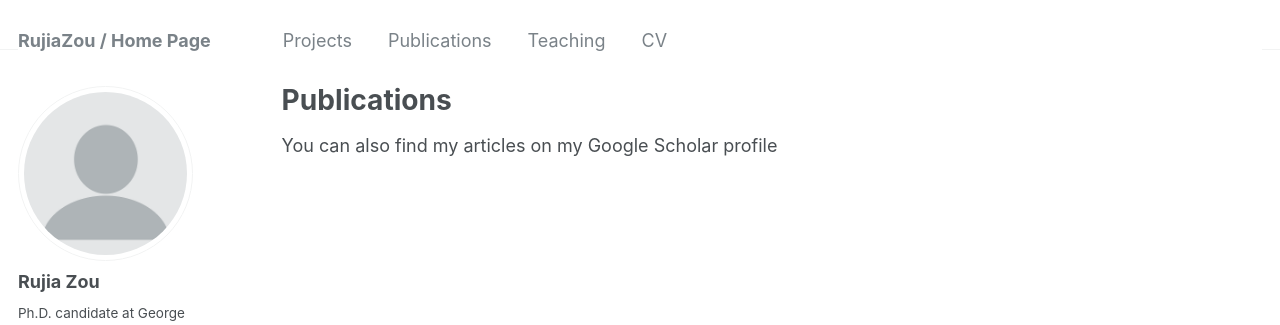
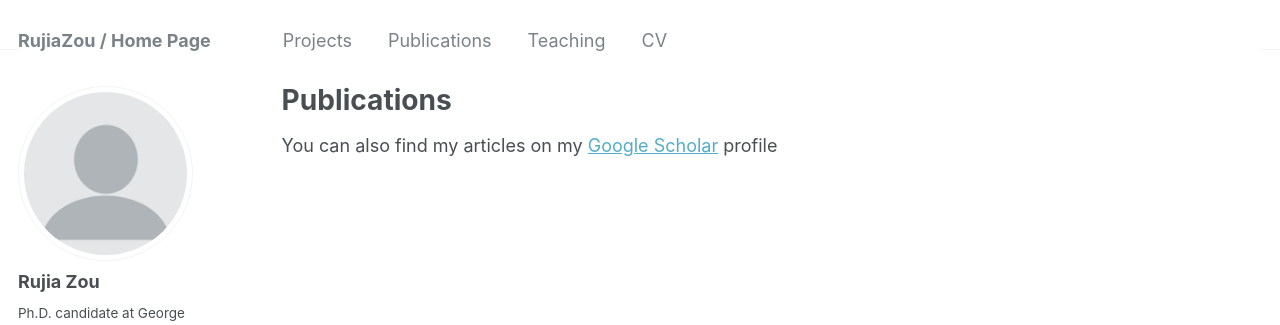
Before and after one commit to RujiaZou/RujiaZou.github.io, a Jekyll site: the page built from _pages/publications.md, in a window 1280 px wide. Shown: the top 325 px of the page. Built offline with Jekyll 4.4.1, drawn with Linux system fonts in a browser that asks for light colours; some web fonts are replaced; part of the change alters nothing that is shown.

```diff
--- a/_pages/publications.md
+++ b/_pages/publications.md
@@ -5,4 +5,4 @@ permalink: /publications/
 author_profile: true
 ---
 
-You can also find my articles on my Google Scholar profile
+You can also find my articles on my [Google Scholar](https://scholar.google.com/citations?hl=en&user=bGl2MU4AAAAJ) profile
```
